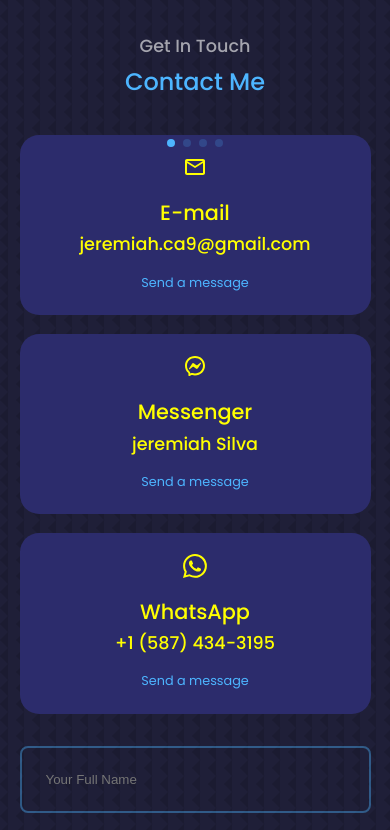
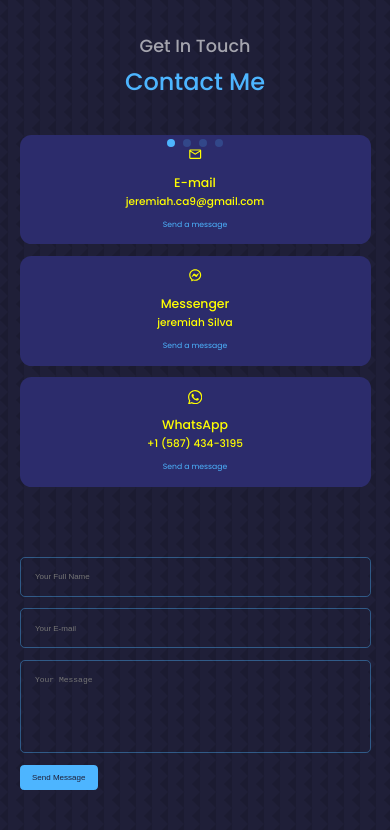
Before and after one commit to Jeremiah-Silva/jeremiah--portfolio, a React (Create React App) app: page / in a window 390 px wide. Shown: the part 5800-6630 px from the top of the page. Built offline with nearby package versions, Linux system fonts and the light colour scheme.

Commit message:
Updated File

```diff
--- a/src/components/contact/contact.css
+++ b/src/components/contact/contact.css
@@ -55,8 +55,8 @@
     resize: none;
     color: var(--color-white);
 }
-
-/* ================ MEDIA QUERIES (MEDIUM DEVICES) ================ */
+/*
+/* ================ MEDIA QUERIES (MEDIUM DEVICES) ================
 @media screen and (max-width: 1024px) {
     .container.contact__container {
         grid-template-columns: 1fr;
@@ -68,5 +68,8 @@
 @media screen and (max-width: 600px) {
     .container.contact__container {
         width: var(--container-width-sm);
+        grid-template-columns: 1fr;
+        zoom: 60%;
+
     }
 }
```
